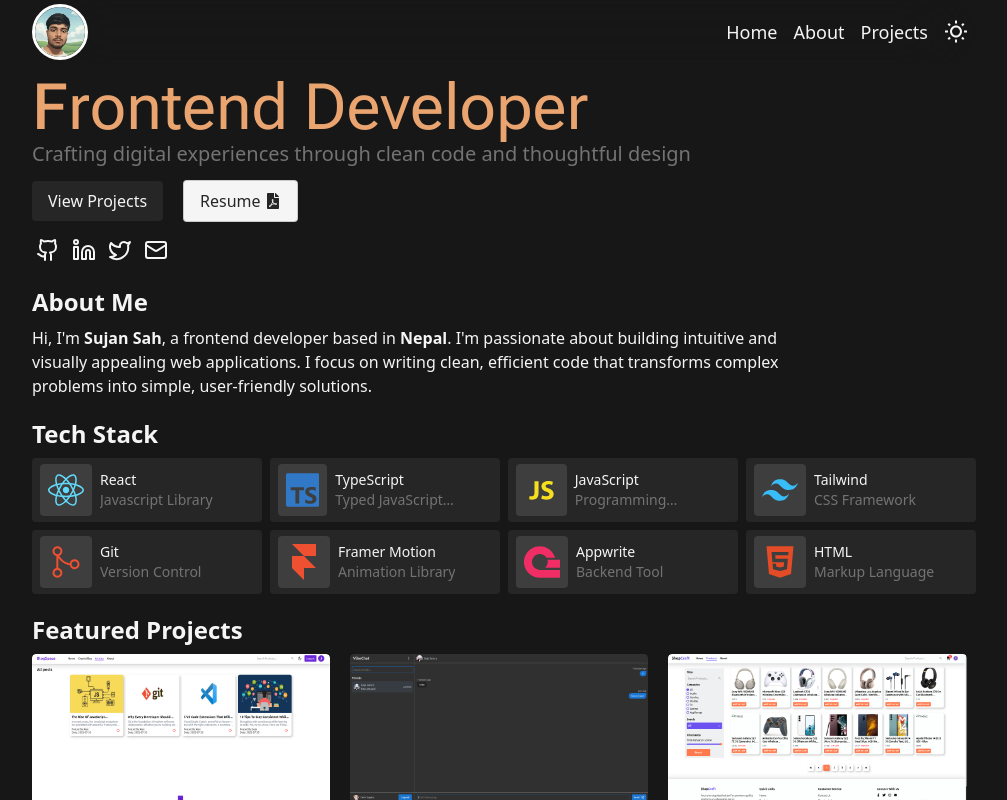
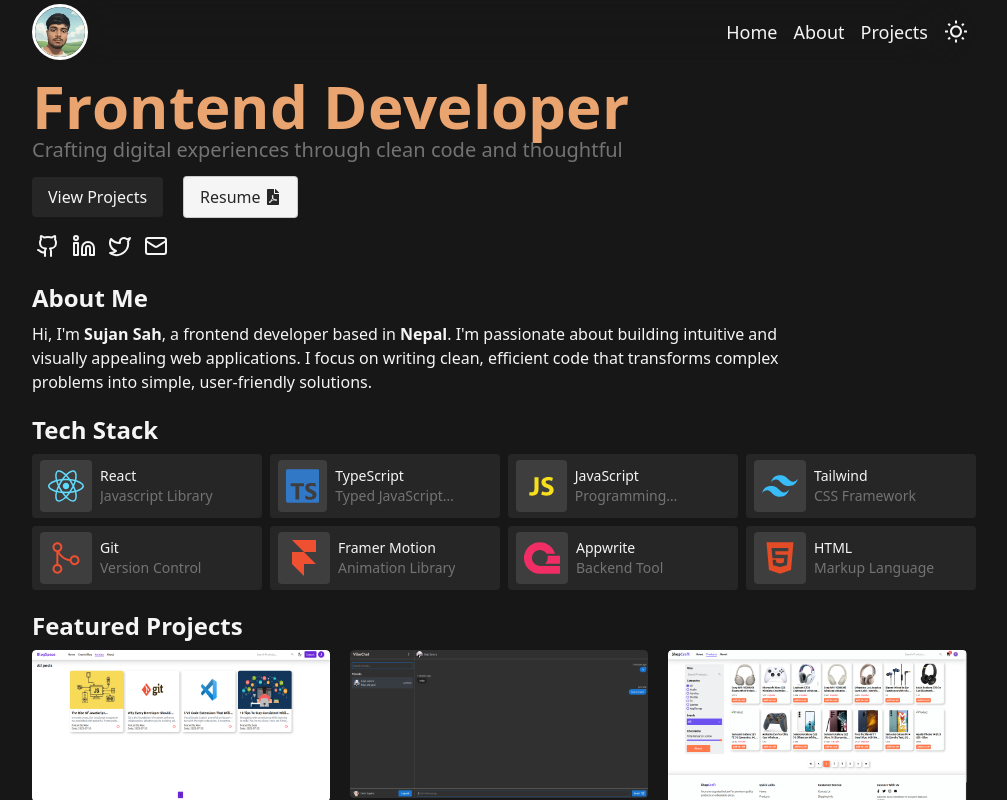
Before and after one commit to sujan17148/myPortfolio, a React (Vite) app: page / in a window 1280 px wide. Shown: the top 800 px of the page, without its empty margins (136-1143 px from the left). Built offline with nearby package versions, Linux system fonts and the light colour scheme.

Commit message:
few changes

```diff
--- a/src/App.tsx
+++ b/src/App.tsx
@@ -3,16 +3,15 @@ import Home from "./Components/Home.js";
 import Projects from "./Components/Projects.js";
 import About from "./Components/About.js";
 import Footer from "./Components/Footer.js";
-import { motion } from "motion/react";
-import{fadeDownContainerVariants} from "./fadeDown.js"
+import Skills from "./Components/Skills.js";
 export default function App() {
   return (
-      <motion.div variants={fadeDownContainerVariants} whileInView="animate" initial="initial" viewport={{once:true}} className="max-w-5xl w-full relative bg-dark-primary dark:bg-neutral-900 text-primary dark:text-dark-primary min-h-[100dvh] mx-auto px-5 md:px-10">
+      <div className="max-w-5xl w-full relative bg-dark-primary dark:bg-neutral-900 text-primary dark:text-dark-primary min-h-[100dvh] mx-auto px-5 md:px-10">
         <Navbar />
        <Home/>
        <About/>
+       <Skills/>
         <Projects/>
         <Footer/>
-      </motion.div>
-  );
+      </div> );
 }
--- a/src/Components/About.tsx
+++ b/src/Components/About.tsx
@@ -1,12 +1,10 @@
-import Skills from "./Skills.js";
 import { motion } from "motion/react";
-import {fadeDownChildVariants} from "../fadeDown.js"
+import {fadeDownChildVariants, fadeDownContainerVariants} from "../fadeDown.js"
 export default function About(){
-    return <motion.div variants={fadeDownChildVariants} viewport={{once:true}} id="about-section" className="scroll-mt-20">
-          <p className="font-semibold text-xl md:text-2xl">
+    return <motion.div variants={fadeDownContainerVariants} whileInView="animate" initial="initial" viewport={{once:true}} id="about-section" className="scroll-mt-20">
+          <motion.p variants={fadeDownChildVariants} className="font-semibold text-xl md:text-2xl">
         About Me
-      </p>
+      </motion.p>
       <motion.p variants={fadeDownChildVariants} className="my-2 text-secondary dark:text-dark-primary md:w-4/5">Hi, I'm <strong>Sujan Sah</strong>, a frontend developer based in <strong>Nepal</strong>. I'm passionate about building intuitive and visually appealing web applications. I focus on writing clean, efficient code that transforms complex problems into simple, user-friendly solutions.</motion.p>
-        <Skills/>
     </motion.div>
 }
--- a/src/Components/Home.tsx
+++ b/src/Components/Home.tsx
@@ -1,51 +1,91 @@
-import { LuGithub,LuLinkedin,LuMail,LuTwitter } from "react-icons/lu";
+import { LuGithub, LuLinkedin, LuMail, LuTwitter } from "react-icons/lu";
 import { FaFilePdf } from "react-icons/fa";
 import { motion } from "motion/react";
-import { useRef } from 'react';
-import VariableProximity from './VariableProximity.js';
-import {fadeDownChildVariants} from "../fadeDown.js"
-export default function Home(){
-  const containerRef = useRef(null);
-    return  <motion.div variants={fadeDownChildVariants}  id="home-section" className="links-section  scroll-mt-20 pt-3 pb-5">
-    <motion.div variants={fadeDownChildVariants}
-ref={containerRef}
-style={{position: 'relative'}}
-// className="bg-red-500"
+import {
+  fadeDownChildVariants,
+  fadeDownContainerVariants,
+} from "../fadeDown.js";
+import BlurText from "./TextReveal.js";
+export default function Home() {
+  return (
+    <motion.div
+      variants={fadeDownContainerVariants}
+      whileInView="animate"
+      initial="initial"
+      viewport={{ once: true }}
+      id="home-section"
+      className="links-section  scroll-mt-20 pt-3 pb-5"
     >
-  <VariableProximity
-    label={'Frontend Developer'}
-    className={'variable-proximity-demo'}
-    fromFontVariationSettings="'wght' 400, 'opsz' 9"
-    toFontVariationSettings="'wght' 1000, 'opsz' 40"
-    containerRef={containerRef}
-    radius={70}
-    falloff='exponential'
+      <BlurText
+        text="Frontend Developer"
+        delay={70}
+        animateBy="letters"
+        direction="top"
+        className="text-accent text-2xl whitespace-nowrap font-bold md:text-6xl"
       />
-</motion.div>
-    <motion.p variants={fadeDownChildVariants} className="text-balance text-xl text-secondary">
+
+      <motion.p
+        variants={fadeDownChildVariants}
+        className="text-balance text-xl text-secondary"
+      >
         Crafting digital experiences through clean code and thoughtful
-      design
       </motion.p>
-    <motion.div variants={fadeDownChildVariants} className=" buttons flex items-center text-center gap-5 my-3 relative">
-      <a
+      <motion.div
+        variants={fadeDownContainerVariants}
+        whileInView="animate"
+        initial="initial"
+        viewport={{ once: true }}
+        className=" buttons flex items-center text-center gap-5 my-3 relative"
+      >
+        <motion.a
+          variants={fadeDownChildVariants}
           className="flex items-center bg-primary text-dark-primary gap-4 justify-center py-2 px-4 rounded whitespace-nowrap hover:scale-105 overflow-hidden transition duration-300 ease-linear"
           href="#projects-section"
         >
           View Projects
-      </a>
-      <a
-        className="bg-dark-primary text-primary border border-secondary/50 dark:border-dark-secondary/50 flex items-center gap-1 justify-center  whitespace-nowrap py-2 px-4 rounded hover:scale-105 overflow-hidden transition duration-300 ease-linear"
+        </motion.a>
+        <motion.a
+          variants={fadeDownChildVariants}
+          className="bg-dark-primary  text-primary border border-secondary/50 dark:border-dark-secondary/50 flex items-center gap-1 justify-center  whitespace-nowrap py-2 px-4 rounded hover:scale-105 overflow-hidden transition duration-300 ease-linear"
           href="/myResume.pdf"
           download="myResume.pdf"
         >
-        Resume<FaFilePdf/>
-      </a>
+          Resume
+          <FaFilePdf />
+        </motion.a>
       </motion.div>
-    <motion.div variants={fadeDownChildVariants} className="socials flex gap-1">
-      <a href="https://github.com/sujan17148"><LuGithub className="h-8 w-8 p-1 hover:text-accent"/></a>
-      <a href="https://www.linkedin.com/in/sujan-sah-01109226a/"><LuLinkedin className="h-8 w-8 p-1 hover:text-accent" /></a>
-      <a href="https://x.com/Suzan6225667317"><LuTwitter className="h-8 w-8 p-1 hover:text-accent"/></a>
-      <a href="mailto:sujansah.dev@gmail.com"><LuMail className="h-8 w-8 p-1 hover:text-accent"/></a>
+      <motion.div
+        variants={fadeDownContainerVariants}
+        whileInView="animate"
+        initial="initial"
+        viewport={{ once: true }}
+        className="socials flex gap-1"
+      >
+        <motion.a
+          variants={fadeDownChildVariants}
+          href="https://github.com/sujan17148"
+        >
+          <LuGithub className="h-8 w-8 p-1 hover:text-accent" />
+        </motion.a>
+        <motion.a
+          variants={fadeDownChildVariants}
+          href="https://www.linkedin.com/in/sujan-sah-01109226a/"
+        >
+          <LuLinkedin className="h-8 w-8 p-1 hover:text-accent" />
+        </motion.a>
+        <motion.a
+          variants={fadeDownChildVariants}
+          href="https://x.com/Suzan6225667317"
+        >
+          <LuTwitter className="h-8 w-8 p-1 hover:text-accent" />
+        </motion.a>
+        <motion.a
+          variants={fadeDownChildVariants}
+          href="mailto:sujansah.dev@gmail.com"
+        >
+          <LuMail className="h-8 w-8 p-1 hover:text-accent" />
+        </motion.a>
       </motion.div>
     </motion.div>
+  );
 }
--- a/src/Components/Projects.tsx
+++ b/src/Components/Projects.tsx
@@ -1,15 +1,20 @@
 import {projects} from "../projects.js"
 import ProjectCard from "./ProjectCard.js";
-import { fadeDownChildVariants } from "../fadeDown.js";
+import { fadeDownChildVariants, fadeDownContainerVariants } from "../fadeDown.js";
 import { motion } from "motion/react";
 
 export default function Projects(){
-    return <div id="projects-section" className="scroll-mt-25">
+    return <motion.div
+    initial="initial"
+    whileInView="animate"
+    viewport={{ once: true }}
+   variants={fadeDownContainerVariants}
+    id="projects-section" className="scroll-mt-25">
     <motion.p variants={fadeDownChildVariants} className="font-semibold  my-2 text-xl md:text-2xl">
     Featured Projects
     </motion.p>
      <div className="projects flex flex-wrap gap-5">
       {projects.slice(0,5).map(project=><ProjectCard key={project.id} {...project}/>)}
      </div>
-    </div>
+    </motion.div>
 }
--- /dev/null
+++ b/src/Components/TextReveal.tsx
@@ -0,0 +1,123 @@
+import { motion, type Transition, type Easing } from 'motion/react';
+import { useEffect, useRef, useState, useMemo } from 'react';
+
+type BlurTextProps = {
+  text?: string;
+  delay?: number;
+  className?: string;
+  animateBy?: 'words' | 'letters';
+  direction?: 'top' | 'bottom';
+  threshold?: number;
+  rootMargin?: string;
+  animationFrom?: Record<string, string | number>;
+  animationTo?: Array<Record<string, string | number>>;
+  easing?: Easing | Easing[];
+  onAnimationComplete?: () => void;
+  stepDuration?: number;
+};
+
+const buildKeyframes = (
+  from: Record<string, string | number>,
+  steps: Array<Record<string, string | number>>
+): Record<string, Array<string | number>> => {
+  const keys = new Set<string>([...Object.keys(from), ...steps.flatMap(s => Object.keys(s))]);
+
+  const keyframes: Record<string, Array<string | number>> = {};
+  keys.forEach(k => {
+    keyframes[k] = [from[k], ...steps.map(s => s[k])];
+  });
+  return keyframes;
+};
+
+const BlurText: React.FC<BlurTextProps> = ({
+  text = '',
+  delay = 50,
+  className = '',
+  animateBy = 'words',
+  direction = 'top',
+  threshold = 0.1,
+  rootMargin = '0px',
+  animationFrom,
+  animationTo,
+  easing = (t: number) => t,
+  onAnimationComplete,
+  stepDuration = 0.35
+}) => {
+  const elements = animateBy === 'words' ? text.split(' ') : text.split('');
+  const [inView, setInView] = useState(false);
+  const ref = useRef<HTMLParagraphElement>(null);
+
+  useEffect(() => {
+    if (!ref.current) return;
+    const observer = new IntersectionObserver(
+      ([entry]) => {
+        if (entry?.isIntersecting) {
+          setInView(true);
+          observer.unobserve(ref.current as Element);
+        }
+      },
+      { threshold, rootMargin }
+    );
+    observer.observe(ref.current);
+    return () => observer.disconnect();
+  }, [threshold, rootMargin]);
+
+  const defaultFrom = useMemo(
+    () =>
+      direction === 'top' ? { filter:"blur(10px)", opacity: 0, y: -10 } : {filter:"blur(0)", opacity: 0, y: 10 },
+    [direction]
+  );
+
+  const defaultTo = useMemo(
+    () => [
+      {
+        filter: 'blur(5px)',
+        opacity: 0.5,
+        y: direction === 'top' ? 5 : -5
+      },
+      { filter: 'blur(0px)', opacity: 1, y: 0 }
+    ],
+    [direction]
+  );
+
+  const fromSnapshot = animationFrom ?? defaultFrom;
+  const toSnapshots = animationTo ?? defaultTo;
+
+  const stepCount = toSnapshots.length + 1;
+  const totalDuration = stepDuration * (stepCount - 1);
+  const times = Array.from({ length: stepCount }, (_, i) => (stepCount === 1 ? 0 : i / (stepCount - 1)));
+
+  return (
+    <p ref={ref} className={`blur-text ${className} flex flex-wrap`}>
+      {elements.map((segment, index) => {
+        const animateKeyframes = buildKeyframes(fromSnapshot, toSnapshots);
+
+        const spanTransition: Transition = {
+          duration: totalDuration,
+          times,
+          delay: (index * delay) / 1000,
+          ease: easing
+        };
+
+        return (
+          <motion.span
+            key={index}
+            initial={fromSnapshot}
+            animate={inView ? animateKeyframes : fromSnapshot}
+            transition={spanTransition}
+            onAnimationComplete={index === elements.length - 1 ? onAnimationComplete : undefined}
+            style={{
+              display: 'inline-block',
+              willChange: 'transform, filter, opacity'
+            }}
+          >
+            {segment === ' ' ? '\u00A0' : segment}
+            {animateBy === 'words' && index < elements.length - 1 && '\u00A0'}
+          </motion.span>
+        );
+      })}
+    </p>
+  );
+};
+
+export default BlurText;
--- a/src/fadeDown.ts
+++ b/src/fadeDown.ts
@@ -4,13 +4,13 @@ const fadeDownContainerVariants:Variants = {
     initial: {},
     animate: {
       transition: {
-        staggerChildren: 0.1,
+        staggerChildren: 0.2,
       },
     },
   };
 
   const fadeDownChildVariants:Variants= {
-    initial: { y: -20, opacity: 0,filter:"blur(5px)" },
+    initial: { y: -40, opacity: 0,filter:"blur(10px)"},
     animate: {
       y: 0,
       opacity: 1,
--- a/src/index.css
+++ b/src/index.css
@@ -19,7 +19,8 @@ html,body{
 /* for variable proximity  */
 .variable-proximity {
   font-family: 'Roboto Flex', sans-serif;
-  font-size: clamp(2.2rem, 5vw, 4rem);
+  font-size: clamp(2rem, 5vw, 4rem);
+  white-space: nowrap;
   line-height: 1;
   color:var(--color-accent)
 }
```
Also changed, not shown: src/Components/Footer.tsx (+4 -3 lines), src/Components/Navbar.tsx (+13 -8 lines), src/Components/Skills.tsx (+26 -18 lines). Lines whose indentation alone changed are shown as unchanged.
